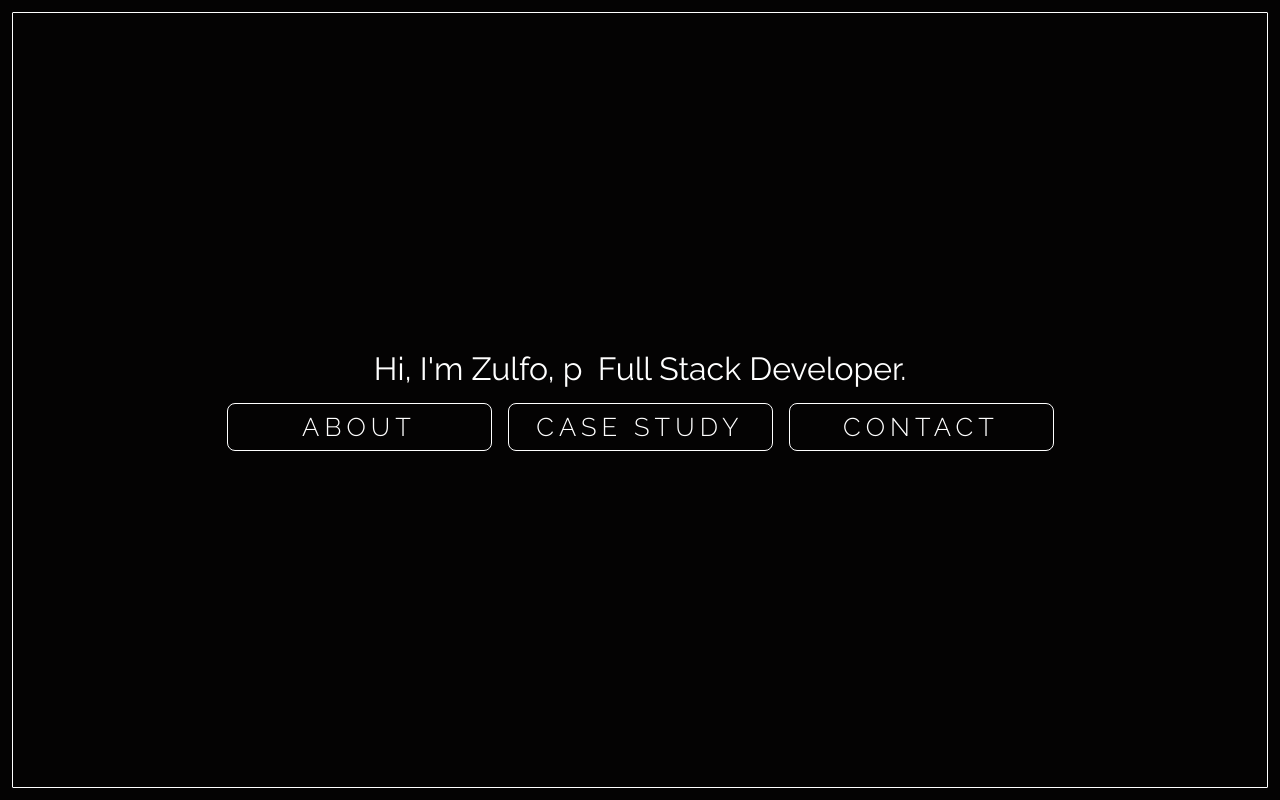
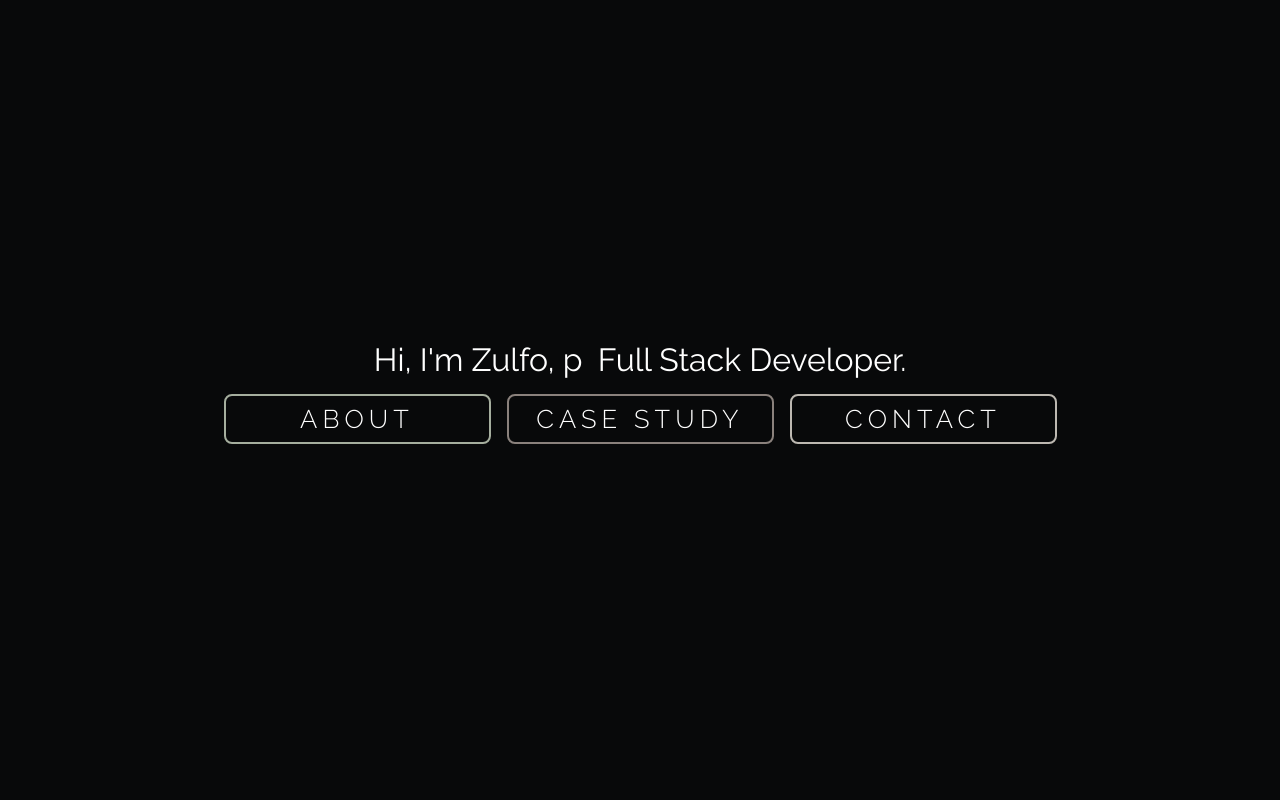
Before and after one commit to zuxbrt/zuxbrt.github.io, an Angular app: page / in a window 1280 px wide. Built offline with nearby package versions, Linux system fonts and the light colour scheme.

Commit message:
section switch, better animations

```diff
--- a/src/app/app.component.ts
+++ b/src/app/app.component.ts
@@ -27,16 +27,16 @@ export class AppComponent implements OnInit {
   updateBackgroundColor(color: string){
     switch (color) {
       case 'color1':
-        document.body.style.backgroundColor = '#040303';
+        document.body.style.backgroundColor = 'var(--color1)';
         break;
       case 'color2':
-        document.body.style.backgroundColor = '#2A3335';
+        document.body.style.backgroundColor = 'var(--color2)';
         break;
       case 'color3':
-        document.body.style.backgroundColor = '#021526';
+        document.body.style.backgroundColor = 'var(--color3)';
         break;
       case 'color4':
-        document.body.style.backgroundColor = '#092635';
+        document.body.style.backgroundColor = 'var(--color4)';
         break;
 
       default:
--- a/src/app/index/index.component.html
+++ b/src/app/index/index.component.html
@@ -1,7 +1,11 @@
 <div class="container" [@backgroundAnimation]="bgState">
 
-    <div class="start-point">
-        <div ngClass="start" [@fadeInText] *ngIf="showText" class="text">
+    <div class="start-point" *ngIf="this.isAboutVisible && this.isContactVisible && this.isCaseStudyVisible">
+        <div
+            ngClass="start"
+            [@fadeInText]
+            *ngIf="showText"
+            class="text">
             <span class="word-container">
                 Hi, I'm Zulfo,&nbsp;
                 <span class="word">
@@ -12,10 +16,39 @@
         </div>
 
         <div class="actions">
-            <div class="action" (mouseenter)="changeColor(2)" (mouseleave)="changeColor(1)">about</div>
-            <div class="action" (mouseenter)="changeColor(3)" (mouseleave)="changeColor(1)">case study</div>
-            <div class="action" (mouseenter)="changeColor(4)" (mouseleave)="changeColor(1)">contact</div>
+
+            <div class="action about"
+                *ngIf="isAboutVisible"
+                [@foldButton]="isAboutFolded ? 'folded' : 'visible'"
+                (mouseenter)="changeColor(2)"
+                (mouseleave)="changeColor(1)"
+                (click)="setSection('about')">
+                about
+            </div>
+
+            <div class="action casestudy"
+                *ngIf="isCaseStudyVisible"
+                [@foldButton]="isCaseStudyFolded ? 'folded' : 'visible'"
+                (mouseenter)="changeColor(3)"
+                (mouseleave)="changeColor(1)"
+                (click)="setSection('casestudy')">
+                case study
+            </div>
+
+            <div class="action contact"
+                *ngIf="isContactVisible"
+                [@foldButton]="isContactFolded ? 'folded' : 'visible'"
+                (mouseenter)="changeColor(4)"
+                (mouseleave)="changeColor(1)"
+                (click)="setSection('contact')">
+                contact
+            </div>
         </div>
+
     </div>
 
+    <div class="reset"
+        *ngIf="!this.isAboutVisible || !this.isContactVisible || !this.isCaseStudyVisible"
+        (click)="resetSections()">back</div>
+
 </div>
--- a/src/app/index/index.component.scss
+++ b/src/app/index/index.component.scss
@@ -1,6 +1,5 @@
 .container {
-    width: calc(100% - 2px);
-    height: calc(100vh - 26px);
+    height: calc(100vh - 10px);
 
     display: flex;
     align-items: center;
@@ -12,8 +11,8 @@
     background-size: 400% 400%;
     // animation: gradientLoop 16s infinite ease-in-out;
 
-    border: 1px solid white;
-    border-radius: 1px;
+    border: 1px solid transparent;
+    // border-radius: 8px;
 
     @keyframes gradientLoop {
         0% {
@@ -68,7 +67,7 @@
         .action {
             display: block;
             border-radius: 8px;
-            border: 1px solid white;
+            border: 2px solid white;
             min-width: 235px;
 
             cursor: pointer;
@@ -81,11 +80,68 @@
             font-weight: 300;
             text-align: center;
 
-            transition: all 0.3s ease;
+            margin-bottom: 16px;
+
+            transition: all 0.5s ease;
 
             &:hover {
                 cursor: pointer;
             }
+
+            &.about{
+                border-color: var(--color2);
+
+                &:hover{
+                    background-color: var(--color2);
+                    color: var(--color1);
+                }
+            }
+
+            &.casestudy{
+                border-color: var(--color3);
+
+                &:hover{
+                    background-color: var(--color3);
+                    color: var(--color1);
+                }
+            }
+
+            &.contact{
+                border-color: var(--color4);
+
+                &:hover{
+                    background-color: var(--color4);
+                    color: var(--color1);
+                }
+            }
         }
     }
+
 }
+
+.reset{
+    margin-top: 16px;
+    text-align: center;
+    border: 1px solid white;
+
+    cursor: pointer;
+
+    border-radius: 8px;
+    text-transform: uppercase;
+
+    font-size: 0.8em;
+    padding: 8px 14px;
+
+    font-weight: 300;
+    text-align: center;
+    width: fit-content;
+    margin-left: auto;
+    margin-right: auto;
+
+    transition: all 0.5s ease;
+
+    &:hover{
+        background: white;
+        color: var(--color1);
+    }
+}
--- a/src/app/index/index.component.ts
+++ b/src/app/index/index.component.ts
@@ -11,10 +11,10 @@ import { StateService } from '../../services/state.service';
   animations: [
 
     trigger('backgroundAnimation', [
-      state('color1', style({ backgroundColor: '#040303' })), //
-      state('color2', style({ backgroundColor: '#2A3335' })), //
-      state('color3', style({ backgroundColor: '#021526' })), //
-      state('color4', style({ backgroundColor: '#092635' })), //
+      state('color1', style({ backgroundColor: 'var(--color1)' })), //
+      state('color2', style({ backgroundColor: 'var(--color2)' })), //
+      state('color3', style({ backgroundColor: 'var(--color3)' })), //
+      state('color4', style({ backgroundColor: 'var(--color4)' })), //
       transition('* => *', animate('1s ease-in-out'))
     ]),
 
@@ -28,6 +28,25 @@ import { StateService } from '../../services/state.service';
       ])
     ]),
 
+    trigger('foldButton', [
+      state('visible', style({
+        width: '120px',  // Default button width
+        opacity: 1,
+        transform: 'scale(1)'
+      })),
+      state('folded', style({
+        width: '0px',  // Folded width
+        opacity: 0,
+        transform: 'scale(0)'  // Moves to the right
+      })),
+      transition('visible => folded', [
+        animate('0.5s ease-in-out')
+      ]),
+      transition('folded => visible', [
+        animate('0.5s ease-in-out')
+      ])
+    ])
+
   ]
 })
 
@@ -36,12 +55,20 @@ export class IndexComponent implements OnInit, OnDestroy {
   bgState: string = 'color1';
   appState: any;
 
-  words: string[] = ['experienced', 'pragmatic', 'detail-oriented', 'efficient'];
+  words: string[] = ['experienced', 'pragmatic', 'detail-oriented', 'passionate'];
   currentWordIndex: number = 0;
   currentText: string = '';
   typing: boolean = false;
   deleting: boolean = false;
   private intervalId: any;
+
+  isAboutFolded = false;
+  isCaseStudyFolded = false;
+  isContactFolded = false;
+
+  isAboutVisible = true;
+  isCaseStudyVisible = true;
+  isContactVisible = true;
 
   constructor(private stateService: StateService) {}
 
@@ -106,8 +133,52 @@ export class IndexComponent implements OnInit, OnDestroy {
   }
 
   changeColor(num: number){
-    this.bgState = `color${num}`;
-
+    // this.bgState = `color${num}`;
     this.stateService.updateAppState({backgroundColor: `color${num}`});
   }
+
+  setSection(section: string){
+
+    if(!this.isAboutVisible || !this.isContactVisible || !this.isCaseStudyVisible) return;
+
+    this.isAboutFolded = true;
+    this.isCaseStudyFolded = true;
+    this.isContactFolded = true;
+    this.showText = false;
+
+    setTimeout(() => {
+      this.isAboutVisible = false;
+      this.isCaseStudyVisible = false;
+      this.isAboutVisible = false;
+    },500);
+
+    switch (section) {
+      case 'about':
+        break;
+
+      case 'casestudy':
+        break;
+
+      case 'contact':
+        break;
+
+      default:
+        break;
+    }
+  }
+
+  resetSections(){
+    setTimeout(() => {
+      if(this.isAboutFolded) this.isAboutFolded = false;
+      if(this.isCaseStudyFolded) this.isCaseStudyFolded = false;
+      if(this.isContactFolded) this.isContactFolded = false;
+      this.showText = true;
+    },500);
+    setTimeout(() => {
+      if(!this.isCaseStudyVisible) this.isCaseStudyVisible = true;
+      if(!this.isContactVisible) this.isContactVisible = true;
+      if(!this.isAboutVisible) this.isAboutVisible = true;
+    },50);
+  }
+
 }
--- a/src/styles.scss
+++ b/src/styles.scss
@@ -1,8 +1,17 @@
+
 body{
     font-family: 'Raleway', sans-serif ;
     margin: 0;
     padding: 0;
-    padding: 12px;
+    padding-top: 4px;
+    padding-bottom: 4px;
 
     transition: background-color 1s ease-in-out;
 }
+
+:root {
+    --color1: #08090A;
+    --color2: #A5AE9E;
+    --color3: #8A817C;
+    --color4: #BCB8B1;
+}
```
